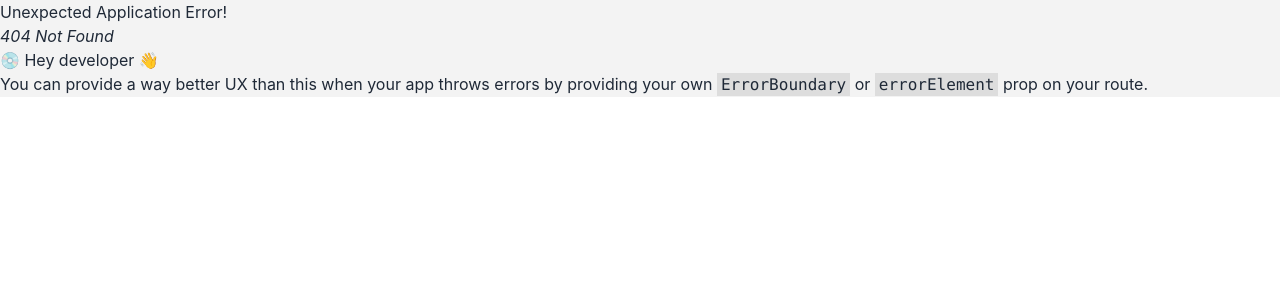
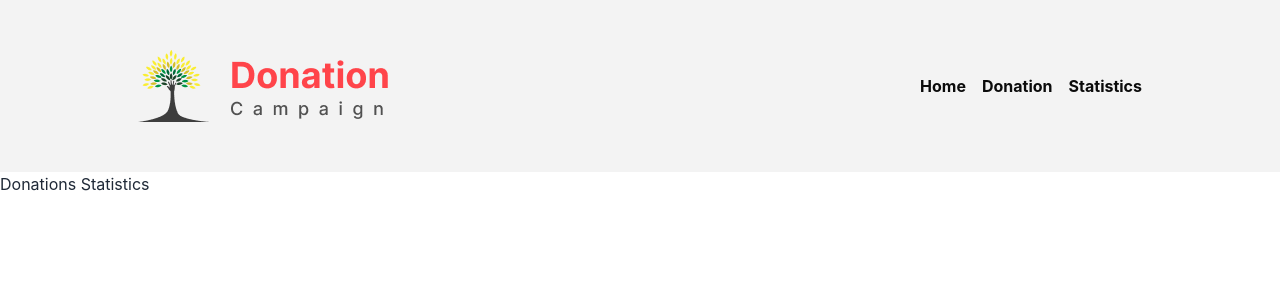
Before and after one commit to AAkilRaiyanPrantho/ph-assignment-08, a React (Vite) app: page /statistics in a window 1280 px wide. Before the commit this address had no page. Shown: the top 300 px of the page. Built offline with nearby package versions, Linux system fonts and the light colour scheme.

Commit message:
Navbar successfully taken infront of the banner and fixed Navbar position in all the routes

```diff
--- /dev/null
+++ b/src/components/Donations/Donations.jsx
@@ -0,0 +1,10 @@
+
+const Donations = () => {
+    return (
+        <div className="absolute z-10">
+            <h2>Donation Details</h2>
+        </div>
+    );
+};
+
+export default Donations;
--- a/src/components/NavBar/NavBar.jsx
+++ b/src/components/NavBar/NavBar.jsx
@@ -1,14 +1,16 @@
+import { Link } from "react-router-dom";
+
 const NavBar = () => {
   return (
     <div>
-        <div className="navbar bg-transparent flex flex-row justify-between px-[138px] py-[50px] fixed z-[1]">
+        <div className="navbar bg-transparent flex flex-row justify-between px-[138px] py-[50px] relative z-[1]">
 
             <figure>
             <img src="/Resources/Logo.png" alt="Logo"/>
             </figure>
-            <div><ul className="flex text-[#0B0B0B] font-bold justify-between items-center gap-4"><li>Home</li>
-            <li>Donation</li>
-            <li>Statistics</li></ul></div>
+            <div><ul className="flex text-[#0B0B0B] font-bold justify-between items-center gap-4"><li><Link to='/'>Home</Link></li>
+            <li><Link to='/donations'>Donation</Link></li>
+            <li><Link to='/statistics'>Statistics</Link></li></ul></div>
 
         </div>
 
--- /dev/null
+++ b/src/components/Statistics/Statistics.jsx
@@ -0,0 +1,10 @@
+
+const Statistics = () => {
+    return (
+        <div className="absolute z-10">
+            <h2>Donations Statistics</h2>
+        </div>
+    );
+};
+
+export default Statistics;
```
Also changed, not shown: src/main.jsx (+10 -0 lines).
